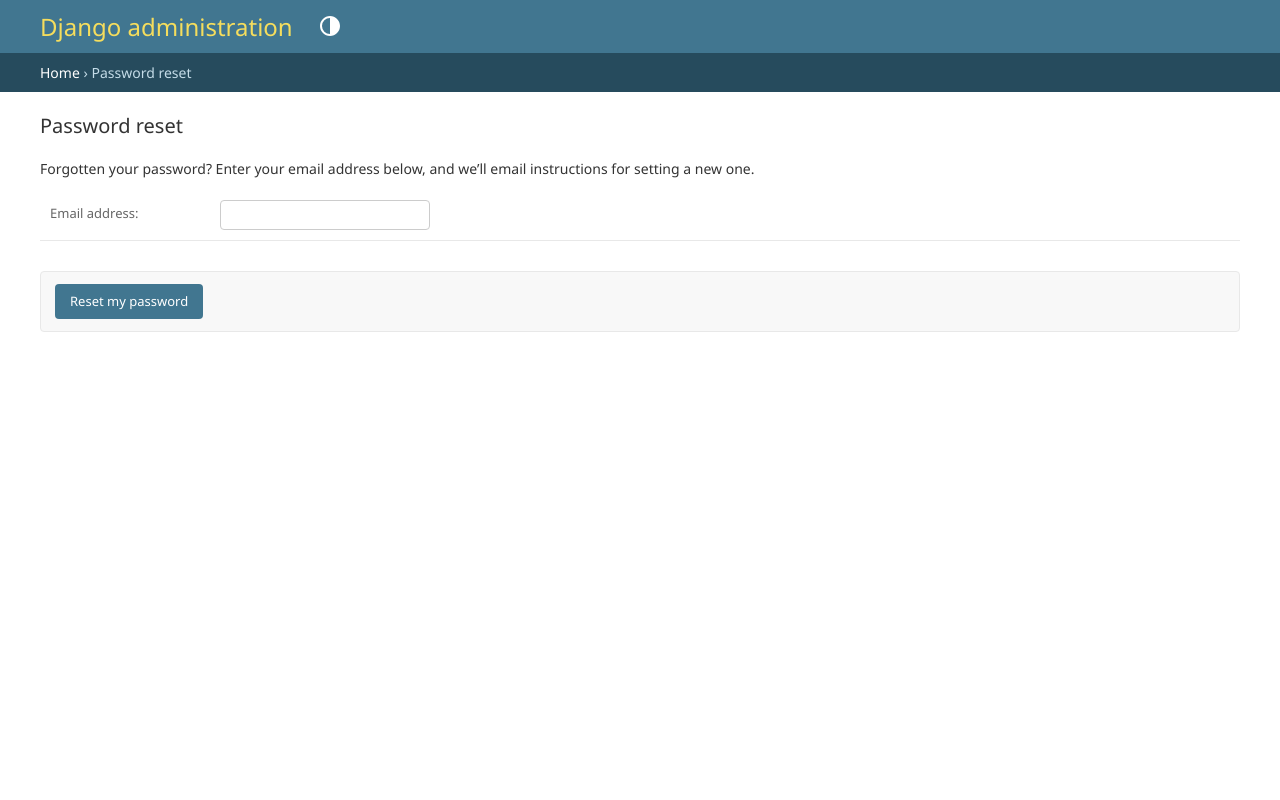
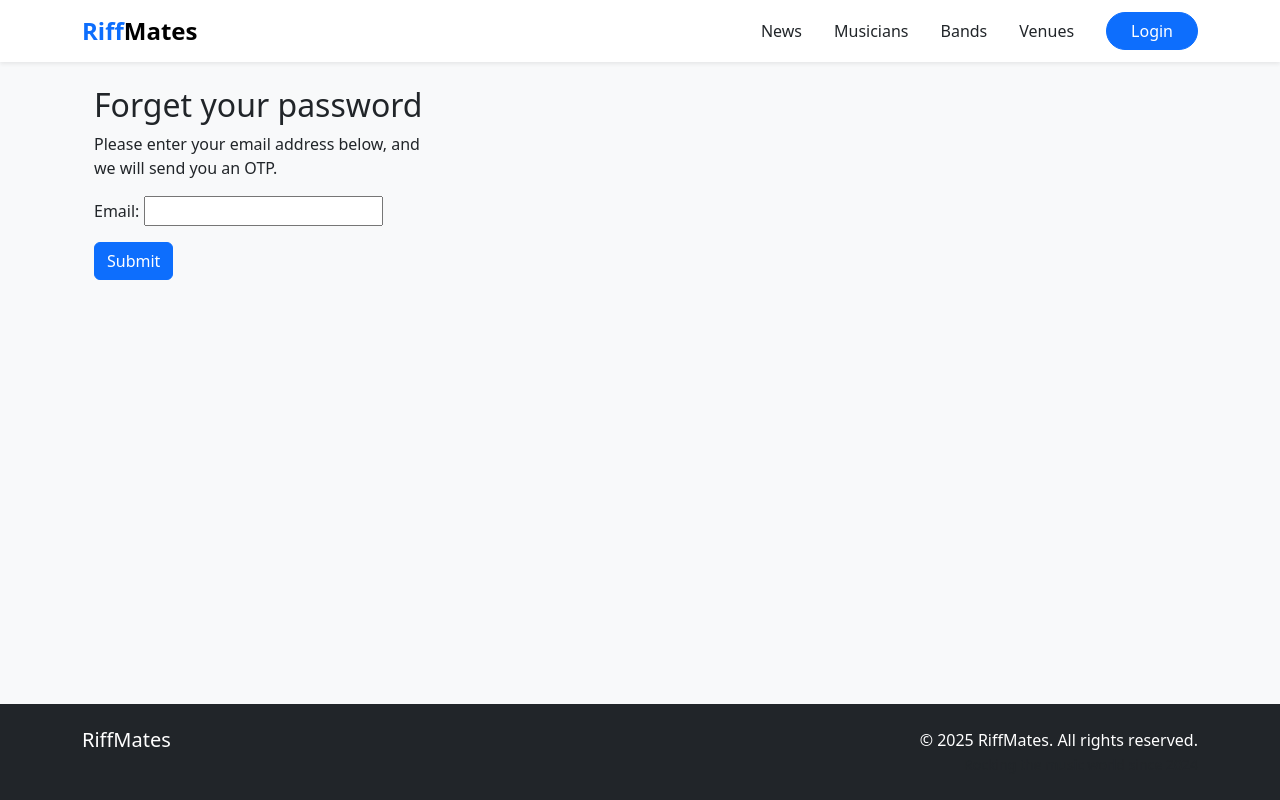
Before and after one commit to ndahimana154/RiffMates---Python-Class-Project, a Django app: page /accounts/password_reset/ in a window 1280 px wide. Run offline with Django 5.2, Linux system fonts and the light colour scheme.

Commit message:
Done password management

```diff
--- a/RiffMates/settings.py
+++ b/RiffMates/settings.py
@@ -11,6 +11,7 @@ https://docs.djangoproject.com/en/5.1/ref/settings/
 """
 
 from pathlib import Path
+
 
 # Build paths inside the project like this: BASE_DIR / 'subdir'.
 BASE_DIR = Path(__file__).resolve().parent.parent
@@ -123,3 +124,8 @@ STATIC_URL = 'static/'
 # https://docs.djangoproject.com/en/5.1/ref/settings/#default-auto-field
 
 DEFAULT_AUTO_FIELD = 'django.db.models.BigAutoField'
+
+LOGIN_REDIRECT_URL = 'home'
+LOGOUT_REDIRECT_URL = 'home'
+
+EMAIL_BACKEND = 'django.core.mail.backends.console.EmailBackend'
--- a/RiffMates/urls.py
+++ b/RiffMates/urls.py
@@ -9,5 +9,5 @@ urlpatterns = [
     path('credits/', home_views.credits, name="credits"),
     path('about/', home_views.about, name="about"),
     path('news/', home_views.news, name='news'),
-    path('band/', include('band.urls')),  # Nested URLs for band app
+    path('band/', include('band.urls')),
 ]
--- a/templates/base.html
+++ b/templates/base.html
@@ -1,5 +1,5 @@
 <!DOCTYPE html>
-<html lang="en">
+<html lang="en" class="h-100">
   <head>
     <meta charset="UTF-8" />
     <meta name="viewport" content="width=device-width, initial-scale=1.0" />
@@ -9,43 +9,142 @@
       rel="stylesheet"
     />
     <title>{% block title %}RiffMates{% endblock %}</title>
+    <style>
+      .nav-link-hover:hover {
+        background-color: rgba(13, 110, 253, 0.1);
+        border-radius: 0.375rem;
+        transition: all 0.2s ease;
+      }
+      .footer-links a {
+        color: #6c757d;
+        text-decoration: none;
+      }
+      .footer-links a:hover {
+        color: #0d6efd;
+      }
+    </style>
   </head>
-  <body class="bg-light text-dark">
-    <div class="min-vh-100 d-flex flex-column">
+  <body class="d-flex flex-column h-100 bg-light">
     {% block nav %}
-      <nav class="navbar navbar-expand-lg navbar-light bg-white shadow-sm mb-4">
+    <nav class="navbar navbar-expand-lg navbar-light bg-white shadow-sm">
       <div class="container">
-          <a class="navbar-brand fw-bold" href="{% url 'home' %}">RiffMates</a>
-          <div class="ms-auto">
-            <a href="{% url 'news' %}" class="text-primary text-decoration-none me-3">
+        <a class="navbar-brand fw-bold fs-4" href="{% url 'home' %}">
+          <span class="text-primary">Riff</span>Mates
+        </a>
+        <button
+          class="navbar-toggler"
+          type="button"
+          data-bs-toggle="collapse"
+          data-bs-target="#mainNav"
+          aria-controls="mainNav"
+          aria-expanded="false"
+          aria-label="Toggle navigation"
+        >
+          <span class="navbar-toggler-icon"></span>
+        </button>
+        <div class="collapse navbar-collapse" id="mainNav">
+          <div class="navbar-nav ms-auto align-items-center">
+            <a
+              href="{% url 'news' %}"
+              class="nav-link text-dark mx-2 py-2 nav-link-hover {% if request.path == '/news/' %}active fw-bold{% endif %}"
+            >
               News
             </a>
-            <a href="{% url 'musician_list' %}" class="text-primary text-decoration-none me-3">
+            <a
+              href="{% url 'musician_list' %}"
+              class="nav-link text-dark mx-2 py-2 nav-link-hover {% if request.path == '/musicians/' %}active fw-bold{% endif %}"
+            >
               Musicians
             </a>
-            <a href="{% url 'band_list' %}" class="text-primary text-decoration-none me-3">
+            <a
+              href="{% url 'band_list' %}"
+              class="nav-link text-dark mx-2 py-2 nav-link-hover {% if request.path == '/bands/' %}active fw-bold{% endif %}"
+            >
               Bands
             </a>
-            <a href="{% url 'venue_list' %}" class="text-primary text-decoration-none me-3">
+            <a
+              href="{% url 'venue_list' %}"
+              class="nav-link text-dark mx-2 py-2 nav-link-hover {% if request.path == '/venues/' %}active fw-bold{% endif %}"
+            >
               Venues
             </a>
+            <div class="nav-item dropdown ms-3">
+              {% if user.is_authenticated %}
+                <a
+                  class="nav-link dropdown-toggle d-flex align-items-center"
+                  href="#"
+                  role="button"
+                  data-bs-toggle="dropdown"
+                  aria-expanded="false"
+                >
+                  <span class="badge bg-primary rounded-pill me-2">
+                    {{ user.username|first|upper }}
+                  </span>
+                  {{ user.username }}
+                </a>
+                <ul class="dropdown-menu dropdown-menu-end">
+                  <li><a class="dropdown-item" href="#">Profile</a></li>
+                  <li><a class="dropdown-item" href="#">Settings</a></li>
+                  <li><hr class="dropdown-divider"></li>
+                  <li>
+                    <form action="{% url 'logout' %}" method="post">
+                      {% csrf_token %}
+                      <button type="submit" class="dropdown-item text-danger">
+                        Log Out
+                      </button>
+                    </form>
+                  </li>
+                </ul>
+              {% else %}
+                <a
+                  href="{% url 'login' %}"
+                  class="btn btn-primary px-4 rounded-pill"
+                >
+                  Login
+                </a>
+              {% endif %}
+            </div>
+          </div>
         </div>
       </div>
     </nav>
     {% endblock nav %}
+    {% if messages %}
+      <div class="container mt-3">
+        {% for message in messages %}
+          <div class="alert alert-{{ message.tags }} alert-dismissible fade show" role="alert">
+            {{ message }}
+            <button type="button" class="btn-close" data-bs-dismiss="alert" aria-label="Close"></button>
+          </div>
+        {% endfor %}
+      </div>
+    {% endif %}
 
-      <main class="container flex-grow-1 py-4">
+    <main class="flex-shrink-0 my-4">
+      <div class="container">
         {% block content %}{% endblock content %}
+      </div>
     </main>
 
     {% block footer %}
-      <footer class="bg-white text-center py-3 mt-auto border-top">
-        &copy; {{ year|default:"2025" }} RiffMates. All rights reserved.
+    <footer class="footer mt-auto py-4 bg-dark text-white">
+      <div class="container">
+        <div class="row">
+          <div class="col-md-6 text-center text-md-start">
+            <h5 class="mb-3">RiffMates</h5>
+          </div>
+          <div class="col-md-6 mt-4 mt-md-0 text-center text-md-end">
+            <p class="mb-0">
+              &copy; {{ year|default:"2025" }} RiffMates. All rights reserved.<br>
+              <small class="text-muted">Rocking the music world since 2024</small>
+            </p>
+          </div>
+        </div>
+      </div>
     </footer>
     {% endblock footer %}
-    </div>
 
-    <!-- Bootstrap 5 JS (optional, for components that need JS) -->
+    <!-- Bootstrap 5 JS Bundle -->
     <script src="https://cdn.jsdelivr.net/npm/bootstrap@5.3.3/dist/js/bootstrap.bundle.min.js"></script>
   </body>
 </html>
--- /dev/null
+++ b/templates/registration/password_reset_complete.html
@@ -0,0 +1,4 @@
+{% extends "base.html" %} {% block content %}
+<h2>Your passsword has been set.</h2>
+<p><a href="{% url 'login' %}">Login</a></p>
+{% endblock %}
--- /dev/null
+++ b/templates/registration/password_reset_form.html
@@ -0,0 +1,17 @@
+{% extends "base.html" %} {% block content %}
+<div class="container">
+  <div class="row">
+    <div class="col-md-4 col-md-offset-4">
+      <h2>Forget your password</h2>
+      <p class="">
+        Please enter your email address below, and we will send you an OTP.
+      </p>
+      <form method="post">
+        {% csrf_token %} {{ form.as_p }}
+
+        <input type="submit" class="btn btn-primary" value="Submit">
+      </form>
+    </div>
+  </div>
+</div>
+{% endblock content %}
```
Also changed, not shown: band/views.py (+14 -4 lines), templates/registration/login.html (+6 -4 lines), templates/registration/password_reset_confirm.html (added, +8 -0 lines), templates/registration/password_reset_done.html (added, +20 -0 lines), db.sqlite3. Lines whose indentation alone changed are shown as unchanged.
